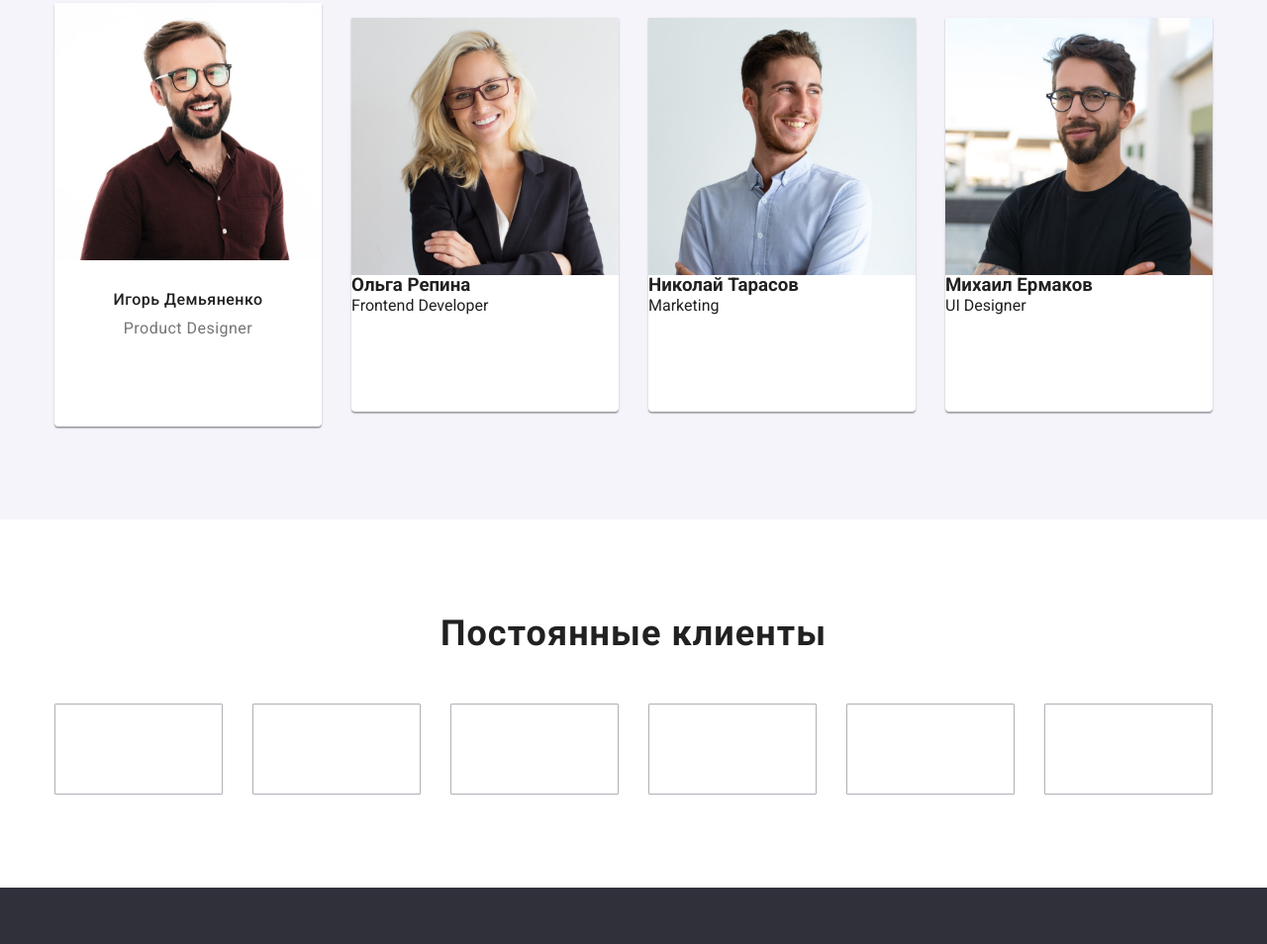
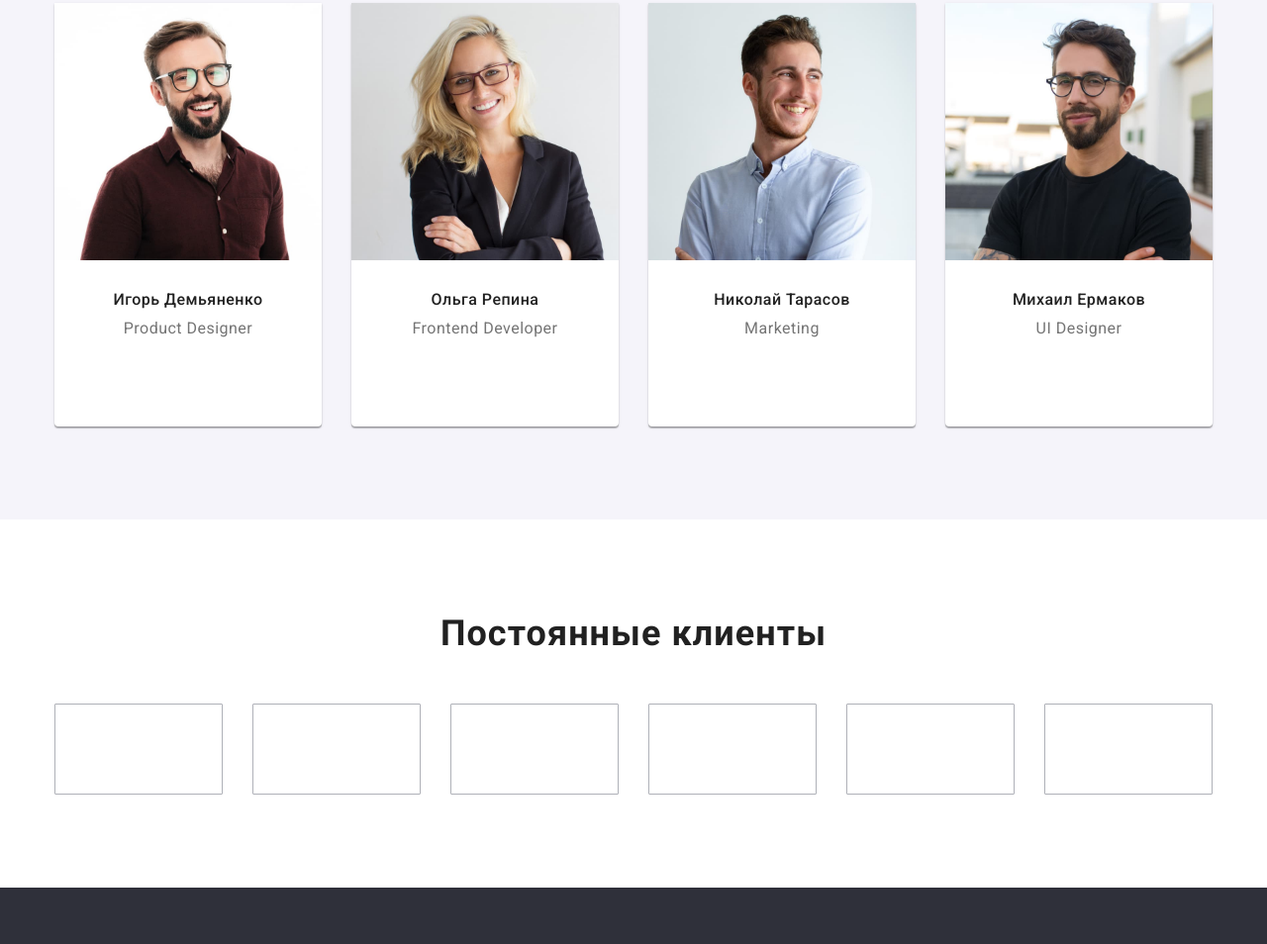
Before and after one commit to VitalinaKovbasiuk/goit-markup-hw-07, a plain HTML site: page index.html in a window 1280 px wide. Shown: the part 1780-2734 px from the top of the page at 99% size. Drawn offline with nearby package versions, Linux system fonts and the light colour scheme.

Commit message:
Додаю правки по ВЕМ у our-team section

```diff
--- a/index.html
+++ b/index.html
@@ -402,64 +402,64 @@
                 width="270"
                 height="260"
               />
-              <div class="our-team-box">
-                <h3 class="our-team-full-name">Ольга Репина</h3>
-                <p class="our-team-position" lang="en">Frontend Developer</p>
-                <ul class="socials-list list">
-                  <li class="socials-item link">
+              <div class="our-team__box">
+                <h3 class="our-team__full-name">Ольга Репина</h3>
+                <p class="our-team__position" lang="en">Frontend Developer</p>
+                <ul class="socials__list list">
+                  <li class="socials__item link">
                     <a
-                      class="social-link"
+                      class="social__link"
                       href="http://www.instagram.com"
                       target="_blank"
                       rel="noopener noreferrer"
                       aria-label="instagram icon"
                     >
-                      <svg class="socials-icon" width="20" height="20">
+                      <svg class="socials__icon" width="20" height="20">
                         <use
                           href="./images/svg-icon/icons/sprite.svg#icon-instagram"
                         ></use>
                       </svg>
                     </a>
                   </li>
-                  <li class="socials-item link">
+                  <li class="socials__item link">
                     <a
-                      class="social-link"
+                      class="social__link"
                       href="http://twitter.com"
                       target="_blank"
                       rel="noopener noreferrer"
                       aria-label="twitter icon"
                     >
-                      <svg class="socials-icon" width="20" height="20">
+                      <svg class="socials__icon" width="20" height="20">
                         <use
                           href="./images/svg-icon/icons/sprite.svg#icon-twitter"
                         ></use>
                       </svg>
                     </a>
                   </li>
-                  <li class="socials-item link">
+                  <li class="socials__item link">
                     <a
-                      class="social-link"
+                      class="social__link"
                       href="http://www.facebook.com"
                       target="_blank"
                       rel="noopener noreferrer"
                       aria-label="facebook icon"
                     >
-                      <svg class="socials-icon" width="20" height="20">
+                      <svg class="socials__icon" width="20" height="20">
                         <use
                           href="./images/svg-icon/icons/sprite.svg#icon-facebook"
                         ></use>
                       </svg>
                     </a>
                   </li>
-                  <li class="socials-item link">
+                  <li class="socials__item link">
                     <a
-                      class="social-link"
+                      class="social__link"
                       href="http://www.linkedin.com"
                       target="_blank"
                       rel="noopener noreferrer"
                       aria-label="linkedinn icon"
                     >
-                      <svg class="socials-icon" width="20" height="20">
+                      <svg class="socials__icon" width="20" height="20">
                         <use
                           href="./images/svg-icon/icons/sprite.svg#icon-linkedin"
                         ></use>
@@ -476,64 +476,64 @@
                 width="270"
                 height="260"
               />
-              <div class="our-team-box">
-                <h3 class="our-team-full-name">Николай Тарасов</h3>
-                <p class="our-team-position" lang="en">Marketing</p>
-                <ul class="socials-list list">
-                  <li class="socials-item link">
+              <div class="our-team__box">
+                <h3 class="our-team__full-name">Николай Тарасов</h3>
+                <p class="our-team__position" lang="en">Marketing</p>
+                <ul class="socials__list list">
+                  <li class="socials__item link">
                     <a
-                      class="social-link"
+                      class="social__link"
                       href="http://www.instagram.com"
                       target="_blank"
                       rel="noopener noreferrer"
                       aria-label="instagram icon"
                     >
-                      <svg class="socials-icon" width="20" height="20">
+                      <svg class="socials__icon" width="20" height="20">
                         <use
                           href="./images/svg-icon/icons/sprite.svg#icon-instagram"
                         ></use>
                       </svg>
                     </a>
                   </li>
-                  <li class="socials-item link">
+                  <li class="socials__item link">
                     <a
-                      class="social-link"
+                      class="social__link"
                       href="http://twitter.com"
                       target="_blank"
                       rel="noopener noreferrer"
                       aria-label="twitter icon"
                     >
-                      <svg class="socials-icon" width="20" height="20">
+                      <svg class="socials__icon" width="20" height="20">
                         <use
                           href="./images/svg-icon/icons/sprite.svg#icon-twitter"
                         ></use>
                       </svg>
                     </a>
                   </li>
-                  <li class="socials-item link">
+                  <li class="socials__item link">
                     <a
-                      class="social-link"
+                      class="social__link"
                       href="http://www.facebook.com"
                       target="_blank"
                       rel="noopener noreferrer"
                       aria-label="facebook icon"
                     >
-                      <svg class="socials-icon" width="20" height="20">
+                      <svg class="socials__icon" width="20" height="20">
                         <use
                           href="./images/svg-icon/icons/sprite.svg#icon-facebook"
                         ></use>
                       </svg>
                     </a>
                   </li>
-                  <li class="socials-item link">
+                  <li class="socials__item link">
                     <a
-                      class="social-link"
+                      class="social__link"
                       href="http://www.linkedin.com"
                       target="_blank"
                       rel="noopener noreferrer"
                       aria-label="linkedinn icon"
                     >
-                      <svg class="socials-icon" width="20" height="20">
+                      <svg class="socials__icon" width="20" height="20">
                         <use
                           href="./images/svg-icon/icons/sprite.svg#icon-linkedin"
                         ></use>
@@ -550,64 +550,64 @@
                 width="270"
                 height="260"
               />
-              <div class="our-team-box">
-                <h3 class="our-team-full-name">Михаил Ермаков</h3>
-                <p class="our-team-position" lang="en">UI Designer</p>
-                <ul class="socials-list list">
-                  <li class="socials-item link">
+              <div class="our-team__box">
+                <h3 class="our-team__full-name">Михаил Ермаков</h3>
+                <p class="our-team__position" lang="en">UI Designer</p>
+                <ul class="socials__list list">
+                  <li class="socials__item link">
                     <a
-                      class="social-link"
+                      class="social__link"
                       href="http://www.instagram.com"
                       target="_blank"
                       rel="noopener noreferrer"
                       aria-label="instagram icon"
                     >
-                      <svg class="socials-icon" width="20" height="20">
+                      <svg class="socials__icon" width="20" height="20">
                         <use
                           href="./images/svg-icon/icons/sprite.svg#icon-instagram"
                         ></use>
                       </svg>
                     </a>
                   </li>
-                  <li class="socials-item link">
+                  <li class="socials__item link">
                     <a
-                      class="social-link"
+                      class="social__link"
                       href="http://twitter.com"
                       target="_blank"
                       rel="noopener noreferrer"
                       aria-label="twitter icon"
                     >
-                      <svg class="socials-icon" width="20" height="20">
+                      <svg class="socials__icon" width="20" height="20">
                         <use
                           href="./images/svg-icon/icons/sprite.svg#icon-twitter"
                         ></use>
                       </svg>
                     </a>
                   </li>
-                  <li class="socials-item link">
+                  <li class="socials__item link">
                     <a
-                      class="social-link"
+                      class="social__link"
                       href="http://www.facebook.com"
                       target="_blank"
                       rel="noopener noreferrer"
                       aria-label="facebook icon"
                     >
-                      <svg class="socials-icon" width="20" height="20">
+                      <svg class="socials__icon" width="20" height="20">
                         <use
                           href="./images/svg-icon/icons/sprite.svg#icon-facebook"
                         ></use>
                       </svg>
                     </a>
                   </li>
-                  <li class="socials-item link">
+                  <li class="socials__item link">
                     <a
-                      class="social-link"
+                      class="social__link"
                       href="http://www.linkedin.com"
                       target="_blank"
                       rel="noopener noreferrer"
                       aria-label="linkedinn icon"
                     >
-                      <svg class="socials-icon" width="20" height="20">
+                      <svg class="socials__icon" width="20" height="20">
                         <use
                           href="./images/svg-icon/icons/sprite.svg#icon-linkedin"
                         ></use>
```
